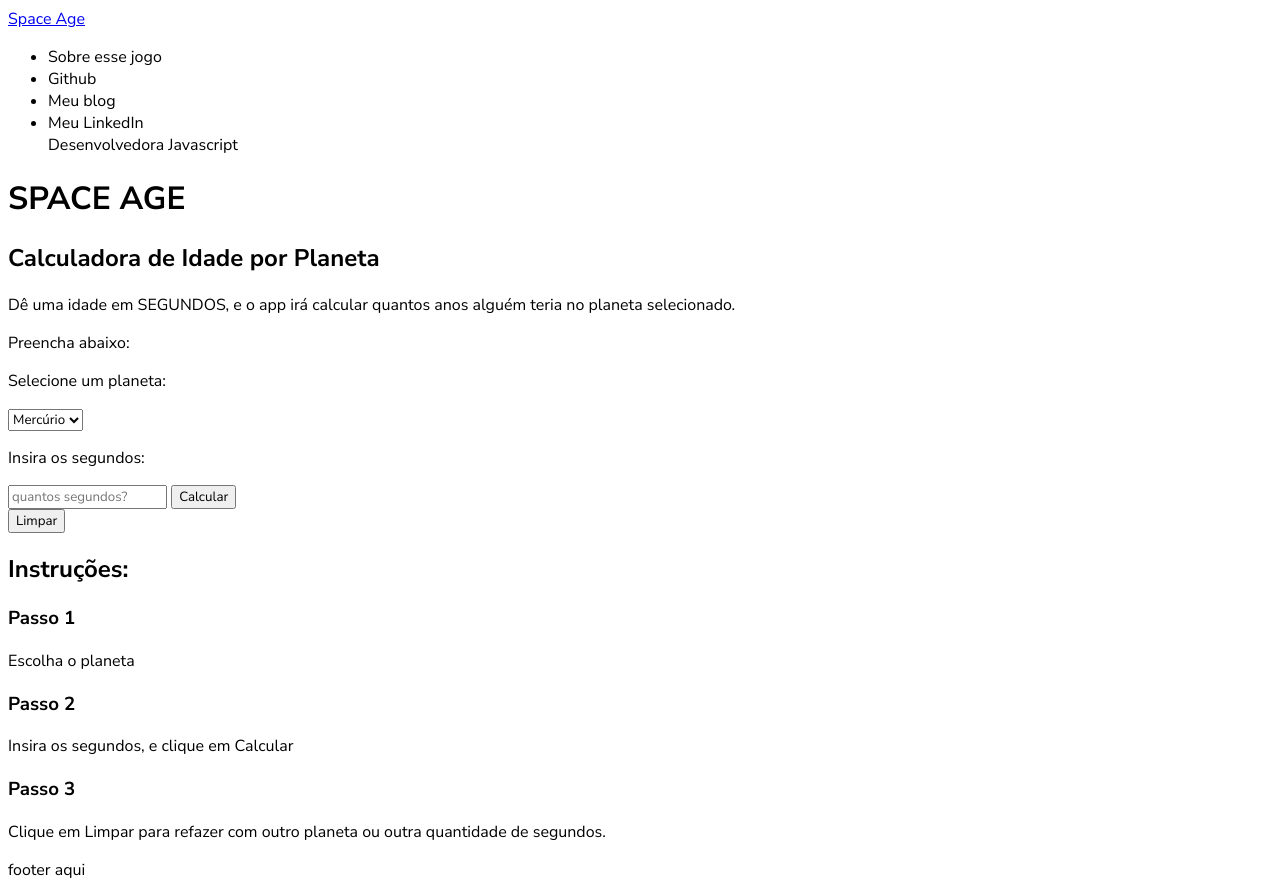
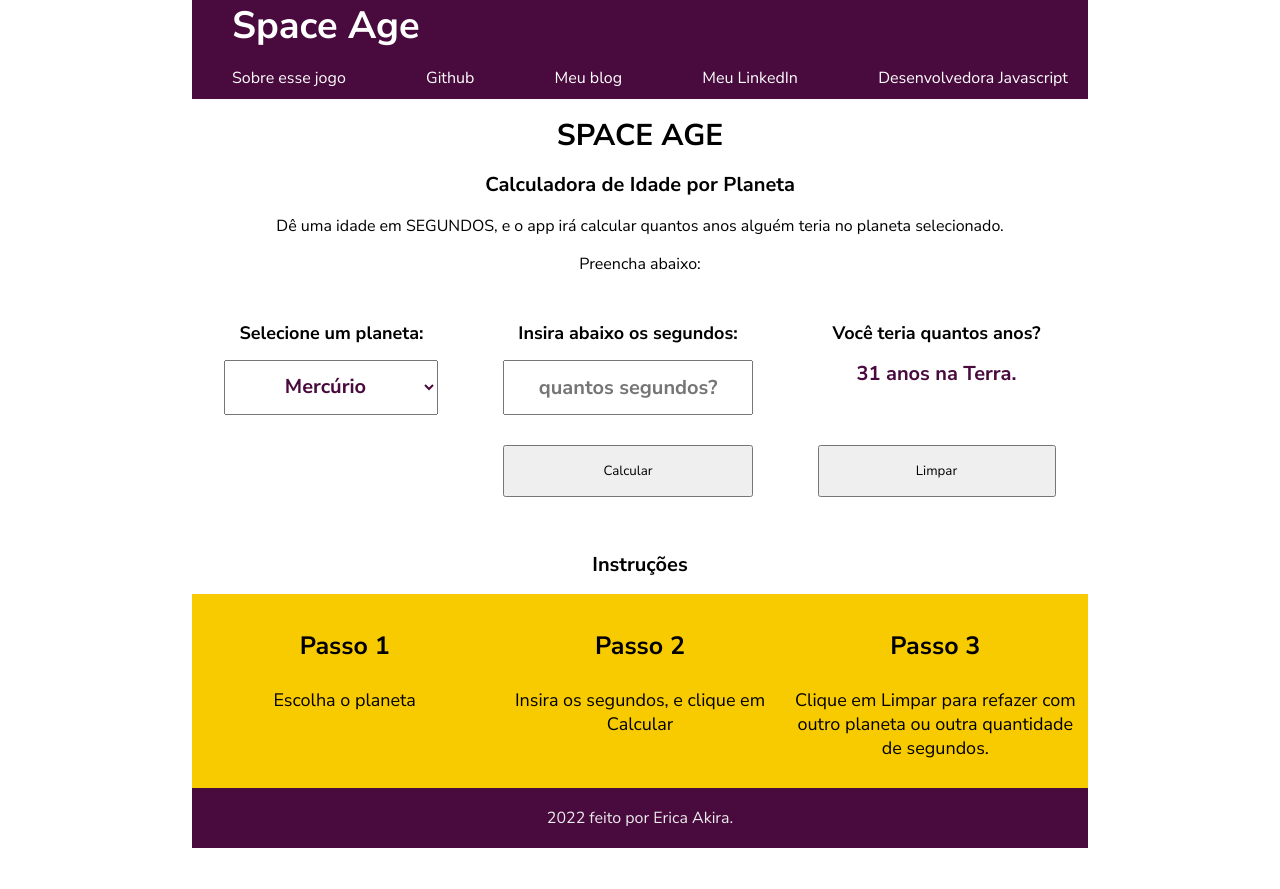
Before and after one commit to EricaSugui/space-age, a website: page index.html in a window 1280 px wide. After the commit the page ends 848 px from the top, so only its background shows below. Drawn offline with Linux system fonts and the light colour scheme.

Commit message:
style: adjust html and css to desktop style

```diff
--- a/index.html
+++ b/index.html
@@ -50,17 +50,20 @@
             </div>
 
             <div class="col calc">
-                <p class="calc-label">Insira os segundos:</p>
+                <p class="calc-label">Insira abaixo os segundos:</p>
                 <input type="text" id="seconds" name="seconds" placeholder="quantos segundos?" class="seconds"/>
                 <button class="btn btn-calcular" id="calcular">Calcular</button>
             </div>
             <div class="col calc limpar">
+                <p class="calc-label">Você teria quantos anos?</p>
+                <p class="resultado"> 31 anos na Terra.</p>
                 <button class="btn btn-limpar" id="limpar">Limpar</button>
             </div>
         </div>
+        <div class="instrucoes">
+            <h2 >Instruções</h2>
+        </div>
         <div class="passo-a-passo">
-            <h2>Instruções:</h2>
-
             <div class="col passos">
                 <h3>Passo 1</h3>
                 <p>Escolha o planeta</p>
@@ -76,7 +79,7 @@
         </div>
     </main>
     <footer>
-        footer aqui
+        2022 feito por Erica Akira.
     </footer>
 
 </body>
--- a/style.css
+++ b/style.css
@@ -2,7 +2,6 @@
     font-family: 'Nunito Sans';
     box-sizing: border-box;
   }
-
 @media screen and (max-width: 599px) {
     body {
         margin: 0 auto;
@@ -32,10 +31,8 @@
         font-weight: 700;
     }
     h1.title {
-        /* margin-top: 15px; */
         display: none;
     }
-
     h2 {
     font-size: 20px;
     }
@@ -44,8 +41,6 @@
     }
     .sobre {
     margin-top: 15px;
-        /* display: none; */
-        /* justify-content: center */
     }
     .calc-area {
     /* display: flex;
@@ -66,7 +61,7 @@
     height: 150px;
     }
     .limpar {
-        height: 80px;
+    height: 200px;
     }
     .calc-label {
     font-size: 18px;
@@ -74,7 +69,7 @@
     margin: 0;
     padding: 15px;
     }
-      select, input {
+    select, input, .resultado {
     height: 55px;
     width: 100%;
     font-size: 30px;
@@ -84,19 +79,17 @@
     margin: 0 auto;
     margin-bottom: 30px;
     }
-
     .btn {
-        /* margin-bottom: 15px; */
     padding: 15px;
     width: 100%;
     }
+    .instrucoes {
+        padding-top: 15px;
+    }
     .passo-a-passo {
     background-color: #F8CA00;
-        /* display: flex;
-        justify-content: space-around; */
     padding: 5px;
     }
-
     .passos {
     width: 100%;
     padding: 5px;
@@ -110,7 +103,6 @@
     font-size: 25px;
     font-weight: 700;
     }
-
     .passo-a-passo p {
     font-size: 18px;
     }
@@ -121,6 +113,132 @@
     color: #ececec;
     background-color: #490A3D;
     padding-top: 19px;
+    padding-bottom:19px;
     }
 
 }
+@media screen and (min-width: 600px) {
+    body {
+        margin: 0 auto;
+        background-color: #fff;
+        min-width: 600px;
+        max-width: 70%;
+    }
+    nav {
+        background-color: #490A3D;
+        color: #fff;
+
+    }
+    nav a {
+        color: #fff;
+        text-decoration: none;
+        font-size: 38px;
+        font-weight: 700;
+        margin-left: 20px;
+        padding: 20px;
+    }
+    nav ul {
+        display: flex;
+        flex-direction: row;
+        justify-content: space-between;
+        text-align: center;
+        align-items: center;
+        padding-bottom: 10px;
+        padding-right: 20px;
+    }
+    nav li {
+        /* padding:0  0 0 15px ; */
+        list-style:none;
+        padding-right: 20px;
+    }
+    main {
+        width: 100%;
+        margin: 0 auto;
+        text-align: center;
+    }
+    h1 {
+        font-size: 30px;
+        font-weight: 700;
+    }
+    h1.title {
+        margin: 0 auto;
+        text-align: center;
+        margin-top: 15px;
+    }
+    h2 {
+        font-size: 20px;
+    }
+    h2.subtitle {
+        margin-top: 15px;
+    }
+    .sobre {
+        margin-top: 15px;
+    }
+    .calc-area {
+        display: flex;
+        justify-content: space-around;
+        align-items: flex-start;
+        margin-bottom: 30px;
+    }
+    .calc {
+        min-width: 210px;
+        height: 220px;
+        display: flex;
+        flex-direction: column;
+        align-items: center;
+        padding: 10px;
+        margin: 5px;
+    }
+    .calc-label {
+        font-size: 18px;
+        font-weight: 700;
+        margin: 0;
+        padding: 15px;
+    }
+    select, input, .resultado {
+        height: 55px;
+        width: 100%;
+        font-size: 20px;
+        text-align: center;
+        color: #490A3D;
+        font-weight: 700;
+        margin: 0 auto;
+        margin-bottom: 30px;
+    }
+    .btn {
+        /* margin-bottom: 15px; */
+        padding: 15px;
+        width: 100%;
+    }
+    .passo-a-passo {
+        background-color: #F8CA00;
+        display: flex;
+        justify-content: space-around;
+        padding: 5px;
+    }
+    .passos {
+    width: 100%;
+    padding: 5px;
+    text-align: center;
+    }
+    .pass-a-passo h2 {
+    font-size: 30px;
+    font-weight: 700;
+    }
+    .passo-a-passo h3 {
+    font-size: 25px;
+    font-weight: 700;
+    }
+    .passo-a-passo p {
+    font-size: 18px;
+    }
+    footer {
+    display: flex;
+    flex-direction: column;
+    text-align: center;
+    color: #ececec;
+    background-color: #490A3D;
+    padding-top: 19px;
+    padding-bottom:19px;
+    }
+}
```
Lines whose indentation alone changed are shown as unchanged.
